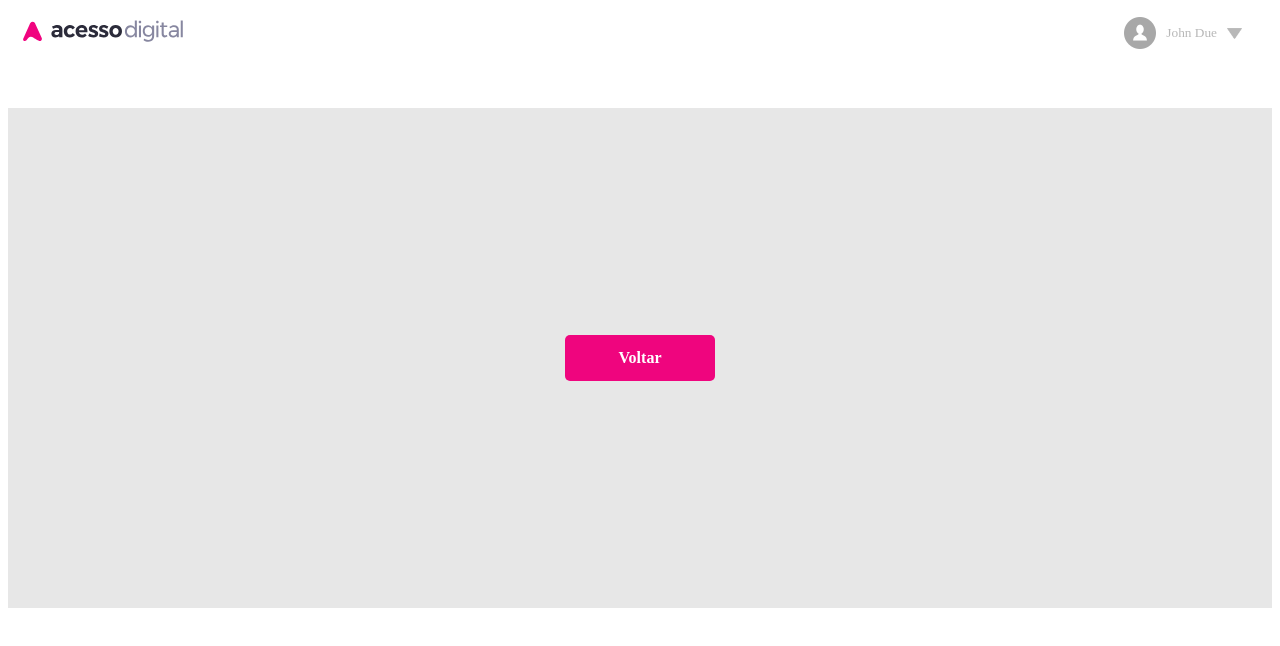
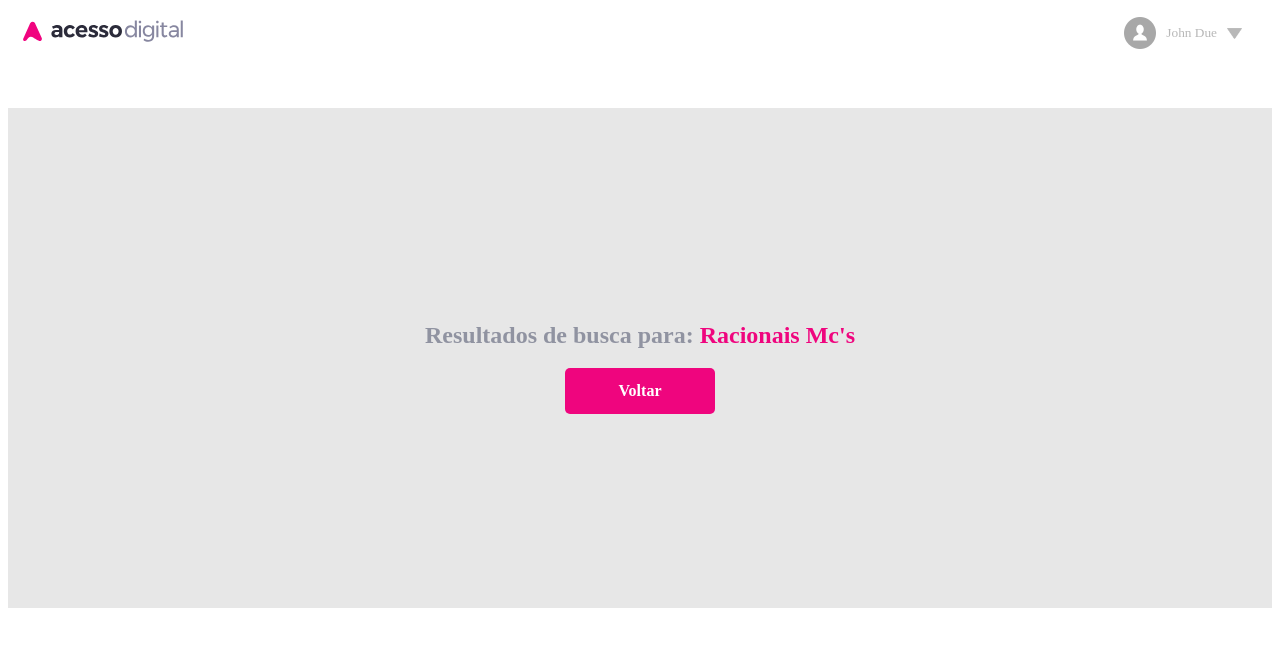
Before and after one commit to lcsmelo-0/barra-pesquisa-react, a React (Create React App) app: page /bandas/1 in a window 1280 px wide. Shown: the top 646 px of the page. Built offline with nearby package versions, Linux system fonts and the light colour scheme.

Commit message:
Remover validacao do render e adicionar ao search

```diff
--- a/src/Bands/Bands.css
+++ b/src/Bands/Bands.css
@@ -7,6 +7,16 @@
     justify-content: center;
     margin-top: 50px;
     width: 100%;
+}
+
+.Bands h2{
+    color: rgb(144, 147, 161);
+    font-weight: 600;
+}
+
+.Bands h2 span{
+    color: #ef057e;
+    font-weight: 900;
 }
 
 .Bands .botao{
--- a/src/Bands/Bands.js
+++ b/src/Bands/Bands.js
@@ -16,6 +16,7 @@
     render() {
         return (
             <div className="Bands">
+                <h2>Resultados de busca para: <span>Racionais Mc's</span> </h2>
 
                 <Link className="botao" to="/">Voltar</Link>
             </div>
--- a/src/Home/Home.js
+++ b/src/Home/Home.js
@@ -26,16 +26,16 @@
     }
 
     renderGenreInfo = (genre) => {
-        if(this.refs.search.value ===""){
+        return (<span key={genre}>{`${genre} `}</span>)
+    }
+
+    searchGenre = () => {
+        if(this.refs.search.value === ""){
             return;
         }
         else{
-            return (<span key={genre}>{`${genre} `}</span>)
+            this.props.history.push('/bandas/' + this.refs.search.value)
         }
-    }
-
-    searchGenre = () =>{
-        this.props.history.push('/bandas/' + this.refs.search.value)
     }
 
     enterPress = (event) => {
```
